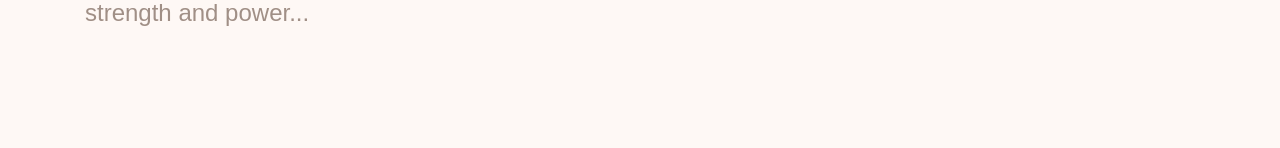
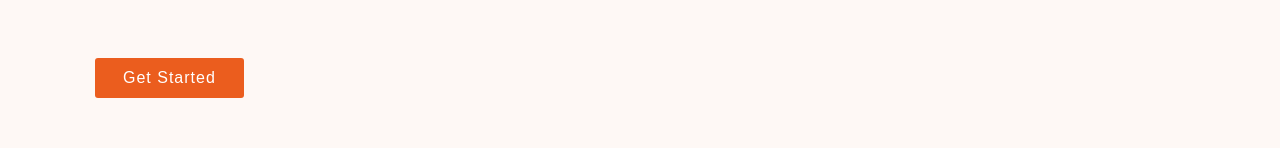
Before and after one commit to sufykhan/LiteraryClub, a React (Create React App) app: page / in a window 1280 px wide. Shown: the part 565-713 px from the top of the page. Built offline with nearby package versions, Linux system fonts and the light colour scheme.

Commit message:
new design optim

```diff
--- a/src/components/Getstarted.jsx
+++ b/src/components/Getstarted.jsx
@@ -25,8 +25,9 @@ return(
     <div class="container">
       <div class="row">
         <div class="col-lg-6 pt-5 pt-lg-0 order-2 order-lg-1">
-          <h1 >We at Literary Club forked the change to get it committed to world</h1>
+          <h1>We at Literary Club forked the change to get it committed to world</h1>
           <h2>We are the team of enthusiastic fellows who aims for qualitilizing the content to provide words its true strength and power...</h2>
+          <a href="#about" class="btn-get-started scrollto">Get Started</a>
         </div>
         <div class="col-lg-6 order-1 order-lg-2 hero-img">
           <img src="https://i.ibb.co/KhNMjZ6/Adobe-Post-20200805-0211140-5263287523153267-1.png" class="img-fluid animated" alt=""/>
```
